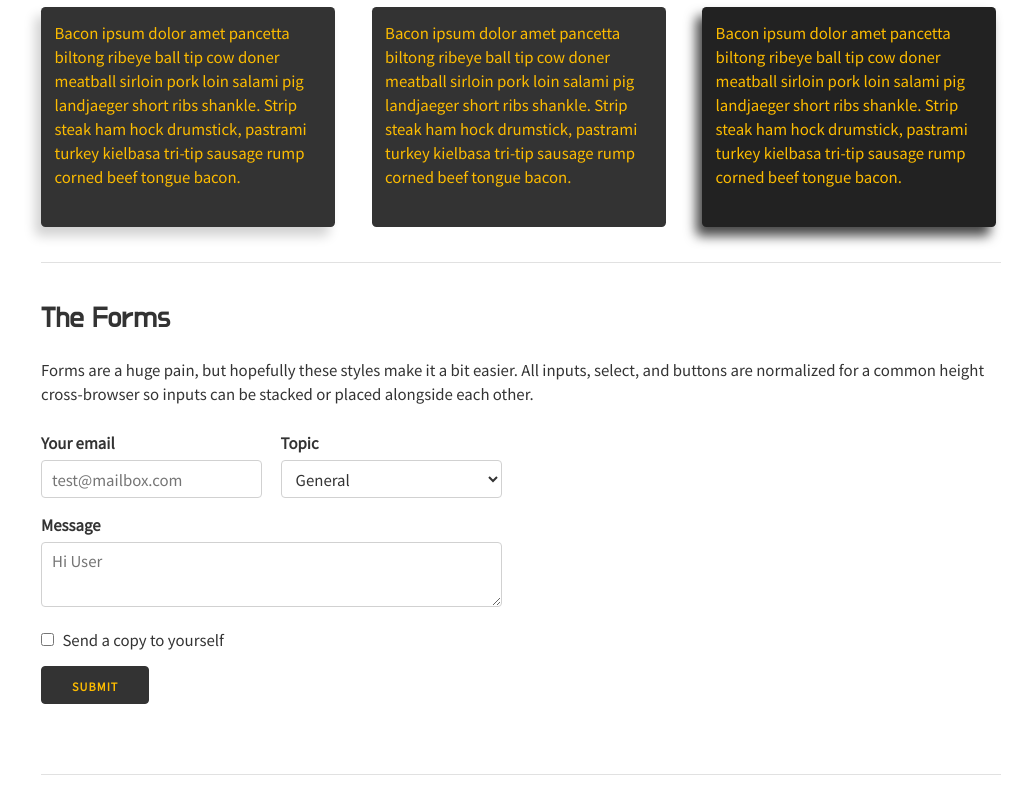
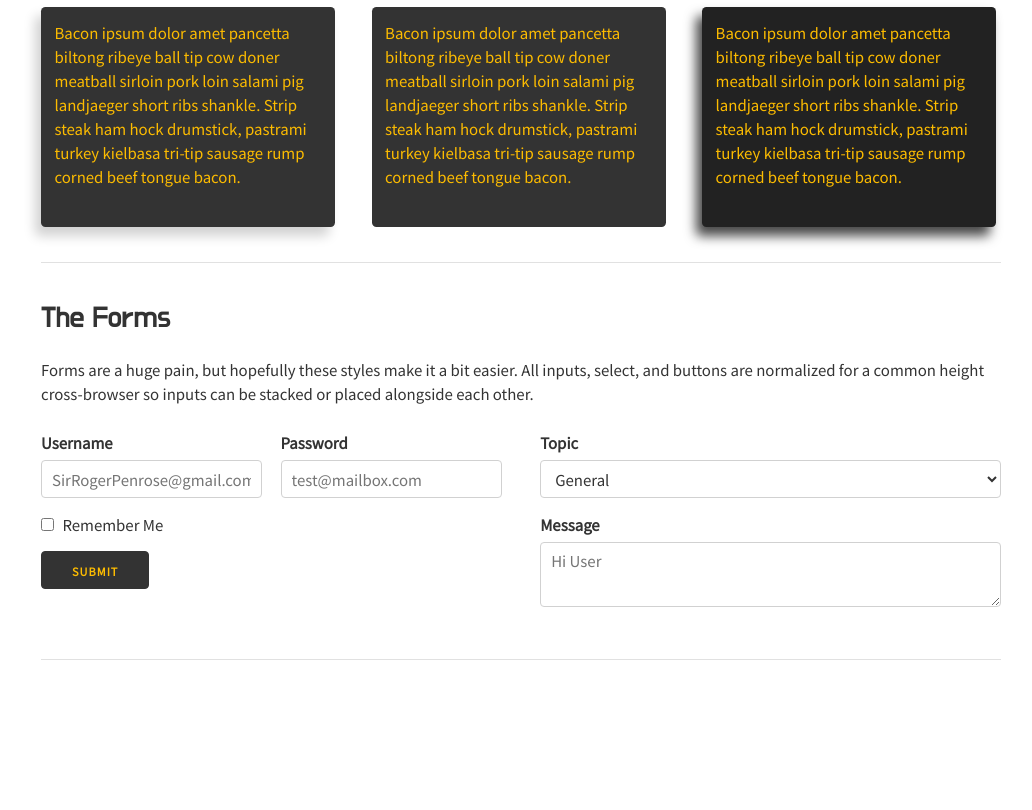
Before and after one commit to rosalesnikho/PenroseCSS, a plain HTML site: page index.html in a window 1280 px wide. Shown: the part 1371-2181 px from the top of the page, without its empty margins (119-1151 px from the left). After the commit the page ends 2066 px from the top, so only its background shows below. Drawn offline with Linux system fonts and the light colour scheme.

Commit message:
Edited HTML Forms

```diff
--- a/index.html
+++ b/index.html
@@ -37,10 +37,14 @@
         </div>
         <div class="nine columns">
             <p>
-                You should use PenroseCSS if you're embarking on a smaller project or just don't feel like you need all the utility of larger frameworks. PenroseCSS only styles a handful of standard HTML elements and includes a grid, cards, forms but that's often more than enough to get started. In fact, this site is built on PenroseCSS and has ~300 lines of custom CSS.
+                You should use PenroseCSS if you're embarking on a smaller project or just don't feel like you need all
+                the utility of larger frameworks. PenroseCSS only styles a handful of standard HTML elements and
+                includes a grid, cards, forms but that's often more than enough to get started. In fact, this site is
+                built on PenroseCSS and has ~300 lines of custom CSS.
             </p>
             <p>
-                If you love <span class="penrose-highlight">PenroseCSS</span> and want to watch it, share it, or star it? Here's the <a href="https://github.com/rosalesnikho/PenroseCSS">Github Repo.</a>
+                If you love <span class="penrose-highlight">PenroseCSS</span> and want to watch it, share it, or star
+                it? Here's the <a href="https://github.com/rosalesnikho/PenroseCSS">Github Repo.</a>
             </p>
         </div>
     </div>
@@ -114,28 +118,33 @@
             <form>
                 <div class="row">
                     <div class="six columns">
-                        <label for="exampleEmailInput">Your email</label>
-                        <input class="u-full-width" type="email" placeholder="test@mailbox.com" id="exampleEmailInput">
+                        <label for="email">Username</label>
+                        <input class="u-full-width" type="email" placeholder="SirRogerPenrose@gmail.com" id="email">
                     </div>
                     <div class="six columns">
-                        <label for="exampleRecipientInput">Topic</label>
-                        <select class="u-full-width" id="exampleRecipientInput">
-                            <option value="Option 1">General</option>
-                            <option value="Option 2">Products</option>
-                            <option value="Option 3">Bitcoin</option>
-                        </select>
+                        <label for="password">Password</label>
+                        <input class="u-full-width" type="password" placeholder="test@mailbox.com" id="password">
                     </div>
                 </div>
-                <label for="exampleMessage">Message</label>
-                <textarea class="u-full-width" placeholder="Hi User" id="exampleMessage"></textarea>
                 <label class="example-send-yourself-copy">
                     <input type="checkbox">
-                    <span class="label-body">Send a copy to yourself</span>
+                    <span class="label-body">Remember Me</span>
                 </label>
                 <input class="button-primary" type="submit" value="Submit">
             </form>
         </div>
-        <div class="six columns"></div>
+        <div class="six columns">
+            <div class="twelve columns">
+                <label for="exampleRecipientInput">Topic</label>
+                <select class="u-full-width" id="exampleRecipientInput">
+                    <option value="Option 1">General</option>
+                    <option value="Option 2">Products</option>
+                    <option value="Option 3">Bitcoin</option>
+                </select>
+            </div>
+            <label for="exampleMessage">Message</label>
+            <textarea class="u-full-width" placeholder="Hi User" id="exampleMessage"></textarea>
+        </div>
     </div>
     <hr>
 
```
